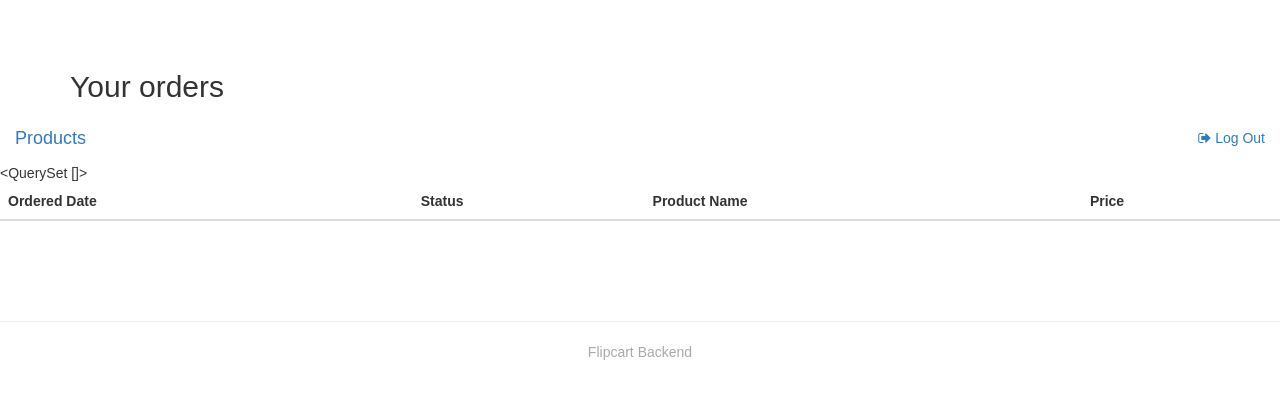
After one commit to vaibhavsgr/microFlipcart, a Django app: page /orders_view in a window 1280 px wide. The commit adds this page. Shown: the top 411 px of the page. Run offline with Django 3.2, Linux system fonts and the light colour scheme; a user stored in the database is signed in; data comes from the database, SQL or seed files in the repository; lists and menus that the app fills with data are empty; some libraries are stand-ins or nearby versions.

Commit message:
Adding orders_view, salesman_view and orders.html + few clean-ups.

```diff
--- a/Flipcart/urls.py
+++ b/Flipcart/urls.py
@@ -19,7 +19,7 @@ from django.conf.urls import url
 from django.contrib.auth import views as auth_views
 from django.views.generic.base import TemplateView
 
-from usermgmt.views import home_view, product_detail_view, product_create_view, past_orders_view
+from usermgmt.views import home_view, product_detail_view, product_create_view, past_orders_view, salesman_view
 from usermgmt.views import registration_view, login_view, customer_login_view, logout_view
 from cart.views import view_cart, add_to_cart, adjust_cart, checkout, thankyou
 
@@ -42,7 +42,9 @@ urlpatterns = [
 
     path('create/', product_create_view, name="create"),
     path('product_details/', product_detail_view, name="product_details"),
+
     path('orders_view', past_orders_view, name='orders_view'),
+    path('accounts/login/salesman_view/', salesman_view, name='salesman_view'),
     path('view_cart/', view_cart, name='view_cart'),
     url(r'^add/(?P<id>\d+)', add_to_cart, name='add_to_cart'),
     url(r'^adjust/(?P<id>\d+)', adjust_cart, name='adjust_cart'),
--- /dev/null
+++ b/Templates/orders.html
@@ -0,0 +1,78 @@
+<!doctype html>
+<html>
+  <head>
+    {% load static %}
+    <meta charset="UTF-8">
+    <meta name="viewport" content="width=device-width, initial-scale=1.0">
+    <meta http-equiv="X-UA-Compatible" content="ie=edge">
+    <title> Welcome to Flipcart </title>
+    <link rel="stylesheet" href="https://maxcdn.bootstrapcdn.com/bootswatch/3.3.7/cosmo/bootstrap.min.css">
+    <link rel="stylesheet" href="{% static 'font-awesome/css/font-awesome.min.css' %}">
+    <link rel="stylesheet" href="{% static 'css/custom.css' %}">
+    <script src="https://cdnjs.cloudflare.com/ajax/libs/jquery/3.2.1/jquery.min.js"></script>
+    <script src="https://cdnjs.cloudflare.com/ajax/libs/twitter-bootstrap/3.3.7/js/bootstrap.min.js"></script>
+
+
+  </head>
+
+  <body>
+    <header>
+      <div class="container">
+        <h2> Your orders </h2>
+      </div>
+    </header>
+
+    <div class="navbar-header">
+        <button type="button" class="navbar-toggle collapsed" data-toggle="collapse" data-target="#navbar" aria-expanded="false" aria-controls="navbar">
+            <span class="sr-only">Toggle navigation</span>
+            <span class="icon-bar"></span>
+            <span class="icon-bar"></span>
+            <span class="icon-bar"></span>
+        </button>
+        <a class="navbar-brand" href="/"> Products </a>
+    </div>
+    <div id="navbar" class="navbar-collapse collapse">
+        <ul class="nav navbar-nav navbar-right">
+                <li><a href="{% url 'logout_view' %}"><i class="fa fa-sign-out"></i> Log Out</a></li>
+
+                {% if not user.is_staff %}
+                  <li><a href="{% url 'home' %}"><i class="fa fa-home"></i> Home</a></li>
+                  <li>
+                    <a href="{% url 'view_cart' %}">
+                        <i class="fa fa-shopping-cart"></i> Cart
+                        {% if product_count > 0 %}
+                        <label class="badge badge-warning">{{ product_count }}</label>
+                        {% endif %}
+                    </a>
+                  </li>
+                {% endif %}
+        </ul>
+    </div>
+    <table class="table table-striped">
+    	<thead>
+    	  <tr>
+    		<th> Ordered Date </th>
+    		<th> Status </th>
+    		<th> Product Name </th>
+    			<th> Price </th>
+    	  </tr>
+    	</thead>
+    	{{Orders}}
+    	<tbody>
+    	  {% for order in Orders %}
+          <tr>
+      		  <td> {{order.date}} </td>
+      		  <td> {{order.status}} </td>
+      		  <td> {{ order.items_json.}} </td>
+      		  <td> {{ order.value }} </td>
+    		  </tr>
+    	  {% endfor %}
+      </table>
+<br><br>
+    <footer>
+        <div class="container text-center">
+            <p>Flipcart Backend </p>
+        </div>
+    </footer>
+  </body>
+</html>
--- a/cart/contexts.py
+++ b/cart/contexts.py
@@ -6,12 +6,11 @@ def cart_contents(request):
     """
     Ensures that the cart contents are available when rendering every page.
     """
-
     cart = request.session.get('cart', {})
-
     cart_items = []
     total = 0
     product_count = 0
+
     for id, quantity in cart.items():
         product = get_object_or_404(Product, pk=id)
         total += quantity * product.price
--- a/cart/models.py
+++ b/cart/models.py
@@ -1,6 +1,5 @@
 from django.db import models
 from usermgmt.models import Product
-# Create your models here.
 
 
 class Order(models.Model):
@@ -10,6 +9,7 @@ class Order(models.Model):
     phone_number = models.CharField(max_length=20, blank=False)
     town_or_city = models.CharField(max_length=40, blank=False)
     status       = models.CharField(max_length=15, blank=False)
+    date         = models.DateField()
 
     def __str__(self):
         return "{0}-{1}-{2}-{3}".format(self.order_id, self.items_json, self.full_name, self.phone_number)
--- a/usermgmt/admin.py
+++ b/usermgmt/admin.py
@@ -1,5 +1,6 @@
 from django.contrib import admin
 from django.contrib.auth.admin import UserAdmin
+from django.contrib.auth.models import Group
 
 from .models import Product, Account
 from .forms import UserAdminChangeForm, UserAdminCreationForm
@@ -10,7 +11,7 @@ class AccountAdmin(UserAdmin):
     form = UserAdminChangeForm
     add_form = UserAdminCreationForm
     list_display = ('username', 'phone', 'date_joined', 'last_login', 'is_admin','is_staff')
-    list_filter = ('is_admin',)
+    list_filter = ('is_admin', 'is_staff')
 
     readonly_fields=('date_joined', 'last_login')
 	#fieldsets = ((None,
@@ -25,3 +26,4 @@ class AccountAdmin(UserAdmin):
 
 admin.site.register(Account, AccountAdmin)
 admin.site.register(Product)
+admin.site.unregister(Group)
--- a/usermgmt/forms.py
+++ b/usermgmt/forms.py
@@ -102,10 +102,8 @@ class UserAdminChangeForm(forms.ModelForm):
 
     class Meta:
         model = Account
-        fields = ('username', 'phone', 'password', 'is_active', 'is_admin')
+        fields = ('username', 'phone', 'password',
+                'is_active', 'is_staff', 'is_admin')
 
     def clean_password(self):
-        # Regardless of what the user provides, return the initial value.
-        # This is done here, rather than on the field, because the
-        # field does not have access to the initial value
         return self.initial["password"]
--- a/usermgmt/views.py
+++ b/usermgmt/views.py
@@ -47,10 +47,12 @@ def login_view(request):
             password = request.POST['password']
             user = authenticate(username=username, password=password)
             if user:
-                if user.is_superuser or user.is_staff:
-                    print (user)
+                if user.is_superuser:
                     login(request, user)
                     return redirect('admin/')
+                elif user.is_staff:
+                    login(request, user)
+                    return redirect('salesman_view/')
                 else:
                     return redirect('customer_login/')
             else:
@@ -98,11 +100,18 @@ def home_view(request, *args, **kwargs):
 
 
 @login_required
+def salesman_view(request):
+    print (request.user)
+    allOrders = Order.objects.all()
+    return render(request, "orders.html", {'Orders':allOrders})
+
+
+@login_required
 def past_orders_view(request):
     print (request.user)
-    #allOrders = Order.objects.all()
     allOrders = Order.objects.filter(full_name=request.user)
     return render(request, "orders.html", {'Orders':allOrders})
+
 
 @login_required
 def product_create_view(request):
```
Also changed, not shown: Templates/base.html (+7 -1 lines), cart/admin.py (+0 -7 lines), cart/views.py (+4 -14 lines).
